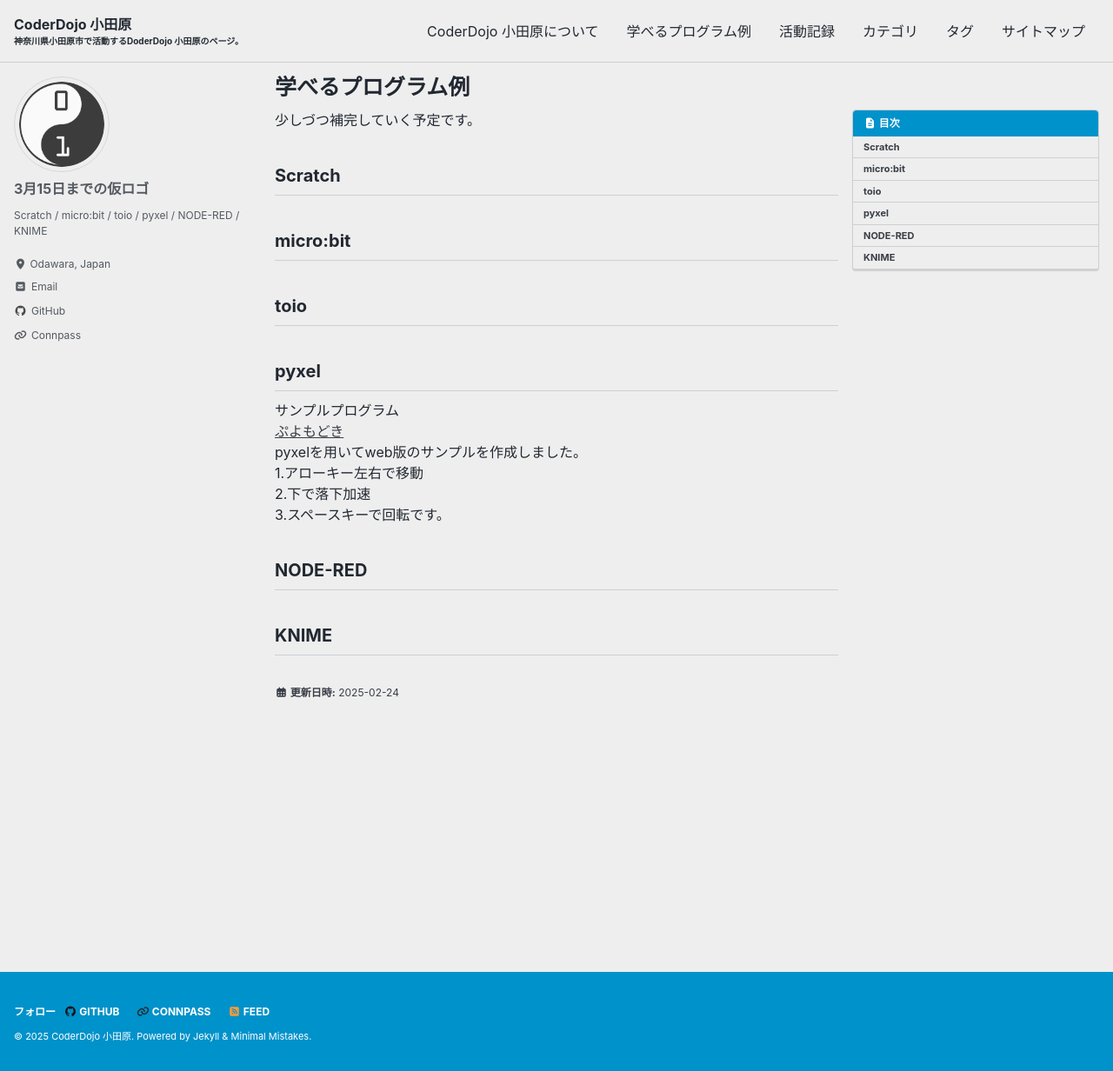
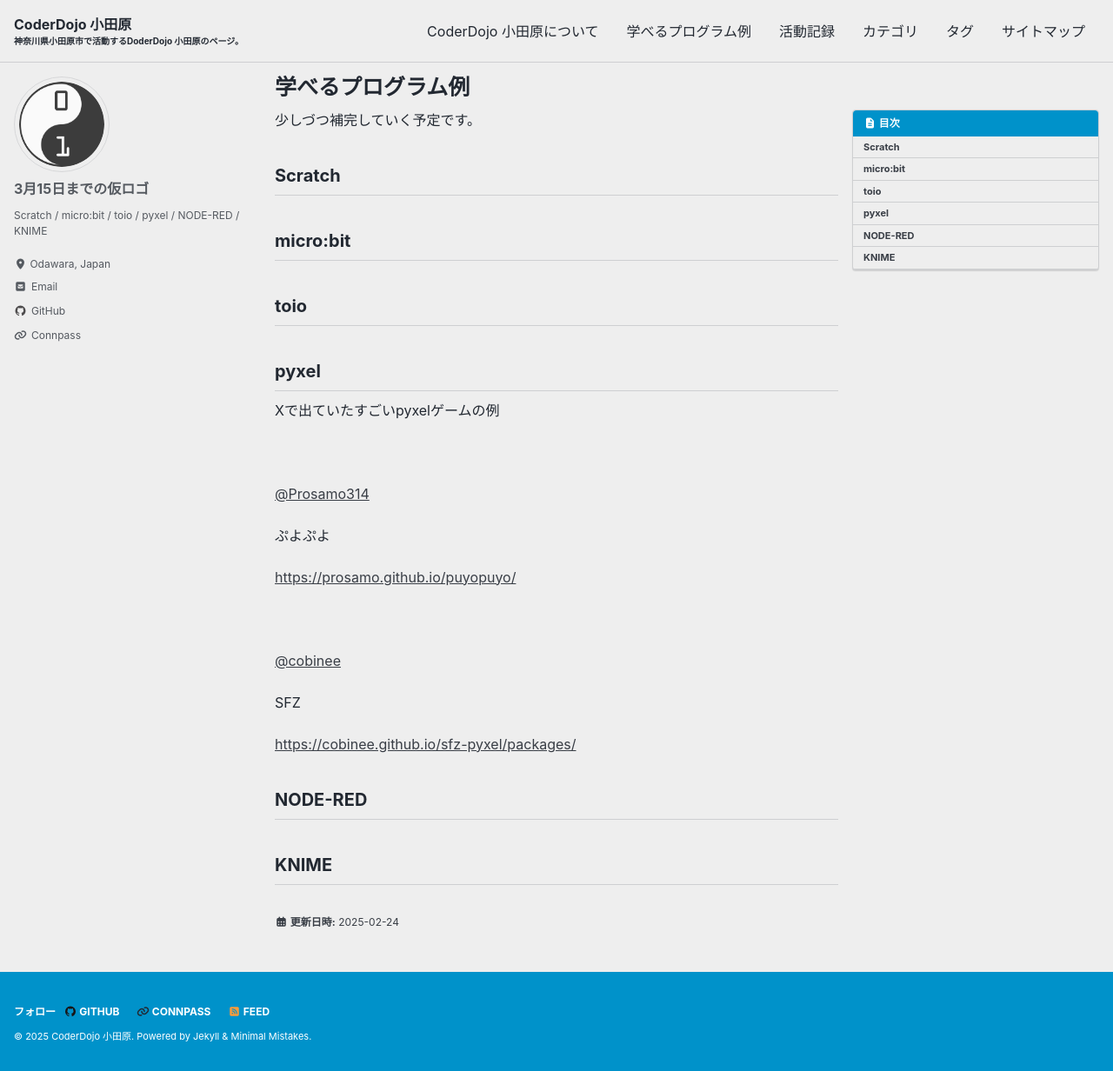
Before and after one commit to CoderDojo-Odawara/coderdojo-odawara.github.io, a Jekyll site: the page built from _pages/programs.md, in a window 1280 px wide and 1232 px high. Shown: the whole window at 87% size. Built offline with Jekyll 4.4.1, drawn with Linux system fonts in a browser that asks for light colours; cached includes are drawn as plain includes; a script that is not in the unit is left out.

Commit message:
Update programs.md

```diff
--- a/_pages/programs.md
+++ b/_pages/programs.md
@@ -15,12 +15,16 @@ sitemap: true
 ## toio
 
 ## pyxel
-サンプルプログラム
-[ぷよもどき](https://coderdojo-odawara.github.io/pypuyo_demo/){:target="_blank"}
-pyxelを用いてweb版のサンプルを作成しました。
-1.アローキー左右で移動
-2.下で落下加速
-3.スペースキーで回転です。
+
+Xで出ていたすごいpyxelゲームの例<br>
+<br>
+[@Prosamo314](https://x.com/Prosamo314) <br>
+ぷよぷよ<br>
+[https://prosamo.github.io/puyopuyo/](https://prosamo.github.io/puyopuyo/) <br>
+<br>
+[@cobinee](https://x.com/cobinee) <br>
+SFZ <br>
+[https://cobinee.github.io/sfz-pyxel/packages/](https://cobinee.github.io/sfz-pyxel/packages/)
 
 
 ## NODE-RED
```
